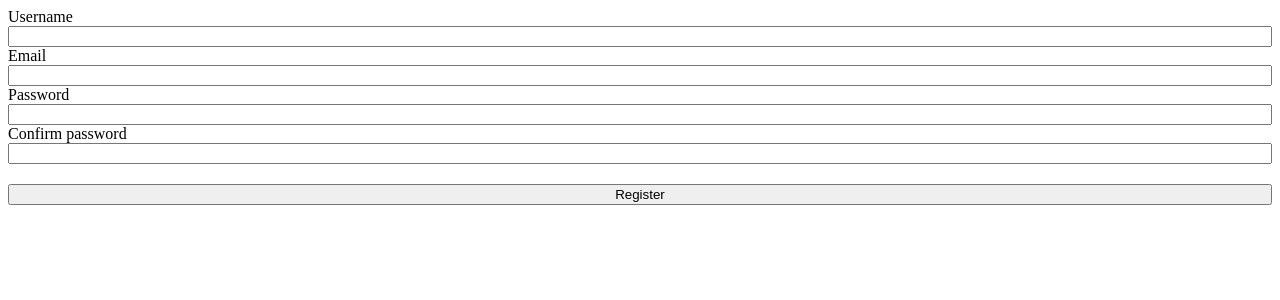
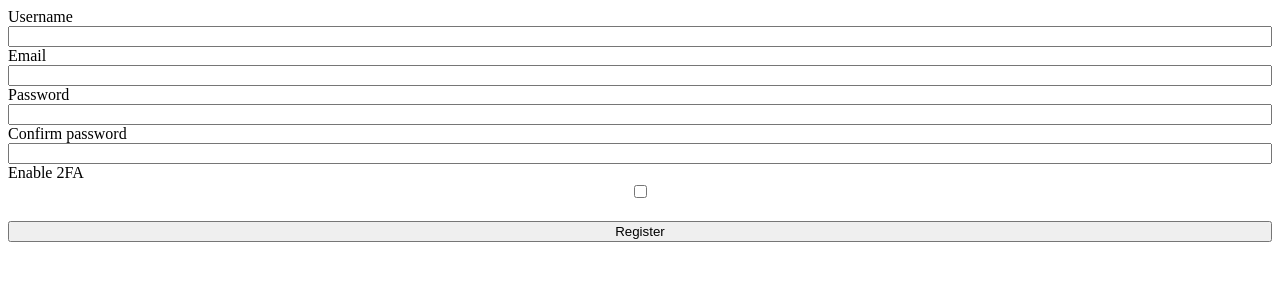
Before and after one commit to YD-S/Ft_Transcendence, a Django app: template templates/register.html in a window 1280 px wide. Shown: the top 300 px of the page. Run offline with Django 4.2, Linux system fonts and the light colour scheme; the template is opened without the code that fills it, so the values that code supplies are empty.

Commit message:
add 2fa opt in checkbox

```diff
--- a/authentication/views.py
+++ b/authentication/views.py
@@ -211,7 +211,8 @@ def register(request: HttpRequest):
         User.objects.create_user(
             email=email,
             password=data.get('password'),
-            username=username
+            username=username,
+            has_2fa=data.get('has_2fa', False)
         )
     except ValidationError as e:
         return e.as_http_response()
--- a/static/js/register.js
+++ b/static/js/register.js
@@ -5,6 +5,7 @@ PageManager.getInstance().setOnPageLoad("register", () => {
         event.preventDefault();
         const username = document.getElementById("username").value;
         const email = document.getElementById("email").value;
+        const has_2fa = document.getElementById("2fa").checked;
         const password = document.getElementById("password").value;
         const confirmPassword = document.getElementById("confirm-password").value;
         if (password !== confirmPassword) {
@@ -16,7 +17,7 @@ PageManager.getInstance().setOnPageLoad("register", () => {
             headers: {
                 "Content-Type": "application/json"
             },
-            body: JSON.stringify({username, email, password})
+            body: JSON.stringify({username, email, password, has_2fa})
         }).then(response => {
             if (response.ok) {
                 alert("Registration successful!");
--- a/templates/register.html
+++ b/templates/register.html
@@ -6,5 +6,6 @@
   <label for="email">Email</label><input id="email">
   <label for="password">Password</label><input id="password" type="password">
   <label for="confirm-password">Confirm password</label><input id="confirm-password" type="password">
+  <label for="2fa">Enable 2FA</label><input type="checkbox" id="2fa">
   <button id="submit">Register</button>
 </div>
```
